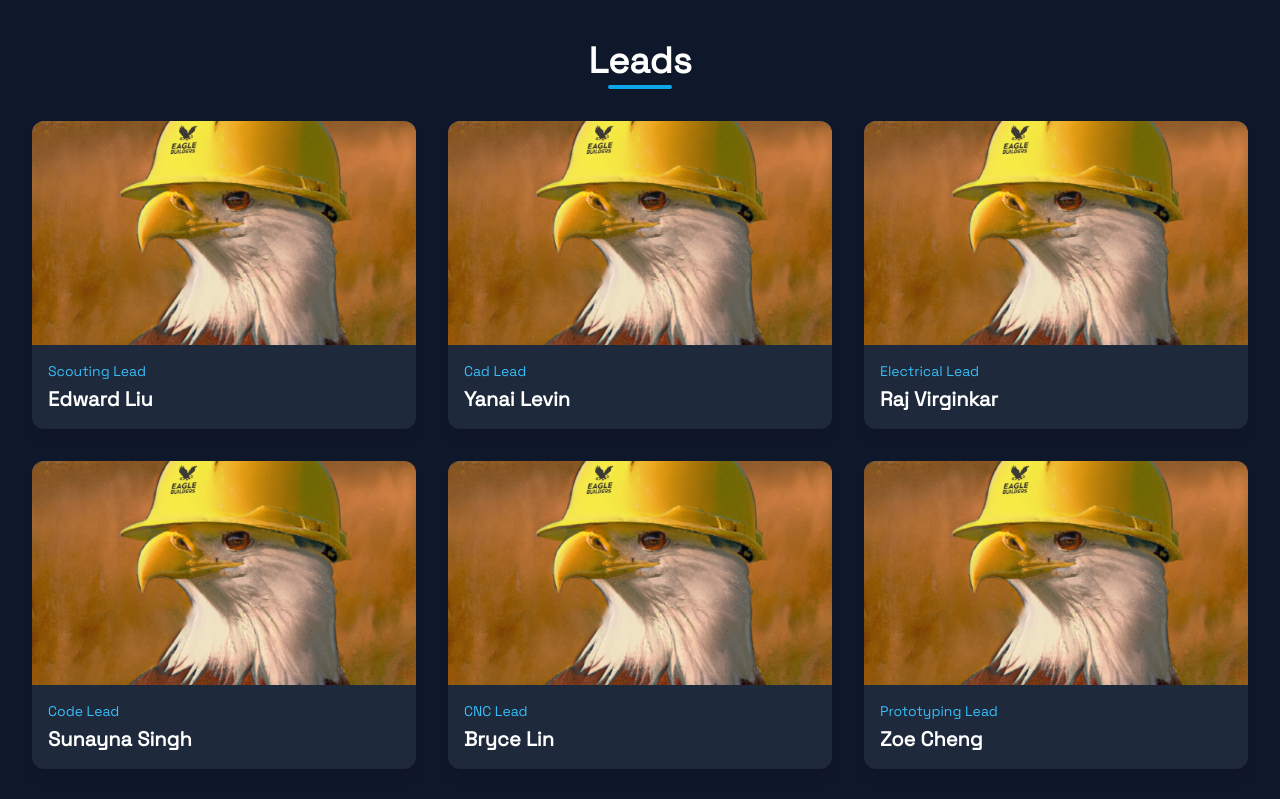
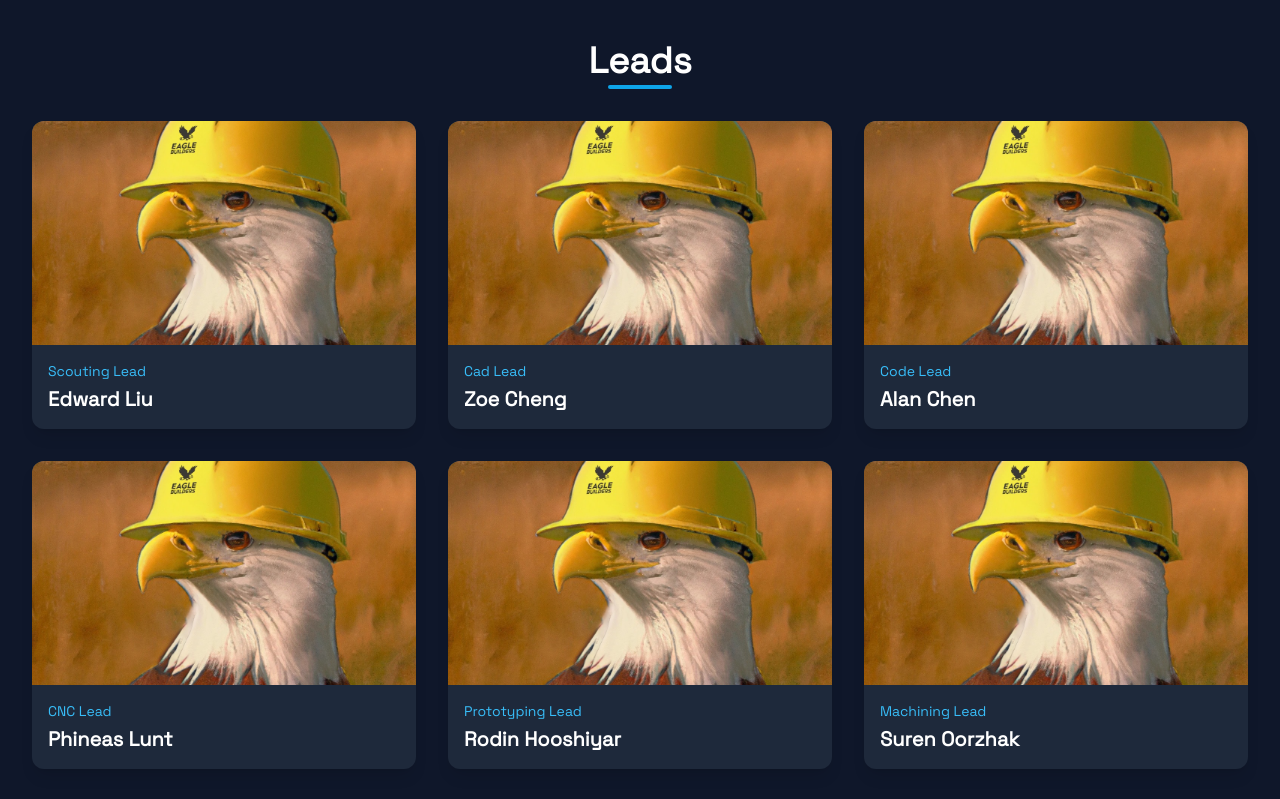
Before and after one commit to Eaglestrike/team114.org, a Next.js app: page /about in a window 1280 px wide. Shown: the part 3920-4719 px from the top of the page. Built offline with nearby package versions, Linux system fonts and the light colour scheme.

Commit message:
updated leads

```diff
--- a/app/data/leads.ts
+++ b/app/data/leads.ts
@@ -5,21 +5,21 @@ interface person {
 }
 
 const captains = [
-	{ image: '/eaglework.jpeg', name: 'Yanai Levin' },
-	{ image: '/eaglework.jpeg', name: 'Raj Virginkar' },
+	{ image: '/eaglework.jpeg', name: 'Zoe Cheng' },
+	{ image: '/eaglework.jpeg', name: 'Riya Mehrotra' },
 ];
-
+//
 const leads = [
 	{ image: '/eaglework.jpeg', role: 'Scouting Lead', name: 'Edward Liu' },
-	{ image: '/eaglework.jpeg', role: 'Cad Lead', name: 'Yanai Levin' },
-	{ image: '/eaglework.jpeg', role: 'Electrical Lead', name: 'Raj Virginkar' },
-	{ image: '/eaglework.jpeg', role: 'Code Lead', name: 'Sunayna Singh' },
-	{ image: '/eaglework.jpeg', role: 'CNC Lead', name: 'Bryce Lin' },
-	{ image: '/eaglework.jpeg', role: 'Prototyping Lead', name: 'Zoe Cheng' },
-	{ image: '/eaglework.jpeg', role: 'Machining Lead', name: 'Ben Samek' },
-	{ image: '/eaglework.jpeg', role: 'New Member Lead', name: 'Aaron Zhu' },
-	{ image: '/eaglework.jpeg', role: 'Sponsorship Lead', name: 'Lea Radovanovic' },
-	{ image: '/eaglework.jpeg', role: 'Assembly Lead', name: 'James Doyas' },
+	{ image: '/eaglework.jpeg', role: 'Cad Lead', name: 'Zoe Cheng' },
+	{ image: '/eaglework.jpeg', role: 'Code Lead', name: 'Alan Chen' },
+	{ image: '/eaglework.jpeg', role: 'CNC Lead', name: 'Phineas Lunt' },
+	{ image: '/eaglework.jpeg', role: 'Prototyping Lead', name: 'Rodin Hooshiyar' },
+	{ image: '/eaglework.jpeg', role: 'Machining Lead', name: 'Suren Oorzhak' },
+	{ image: '/eaglework.jpeg', role: 'New Member Lead', name: 'Arush Garg' },
+	{ image: '/eaglework.jpeg', role: 'Sponsorship Lead', name: 'Alyssa Fang' },
+	{ image: '/eaglework.jpeg', role: 'Assembly Lead', name: 'Aaron Zhu' },
+	{ image: '/eaglework.jpeg', role: 'Electrical Lead', name: 'Rayhan Merchant' },
 ];
 
 export { captains, leads };
```
